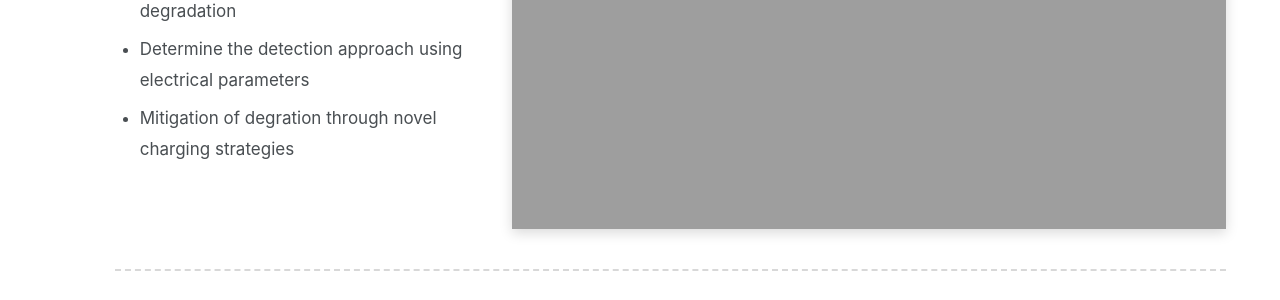
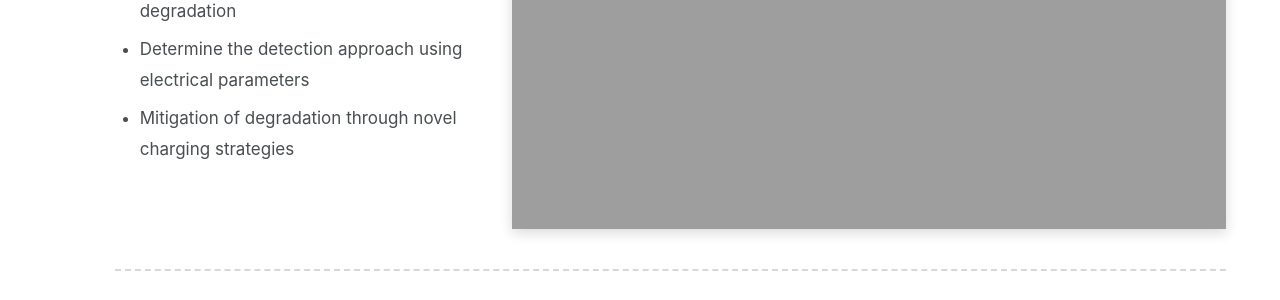
Before and after one commit to shivshankar-sinha/shivshankar-sinha.github.io, a Jekyll site: the page built from research.md, in a window 1280 px wide and 900 px high. Shown: the part 450-750 px from the top of the window. Built offline with Jekyll 4.4.1, drawn with Linux system fonts in a browser that asks for light colours; a script bundle is joined from its source files by our own code; library files that are not in the unit come from our copies.

Commit message:
Update research.md

```diff
--- a/research.md
+++ b/research.md
@@ -49,7 +49,7 @@ author_profile: false
             <li>Study signature behaviors of various degradation mechanisms</li>
             <li>Identify a target: One perticular degradation</li>
             <li>Determine the detection approach using electrical parameters</li>
-            <li>Mitigation of degration through novel charging strategies</li>
+            <li>Mitigation of degradation through novel charging strategies</li>
         </ul>
     </div>
 
```
